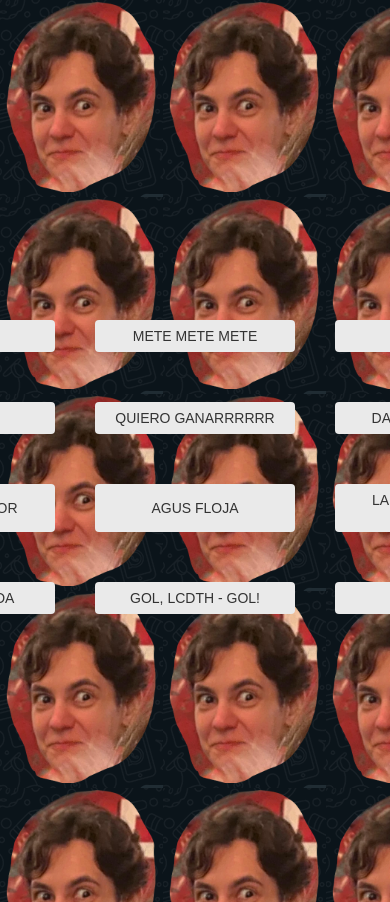
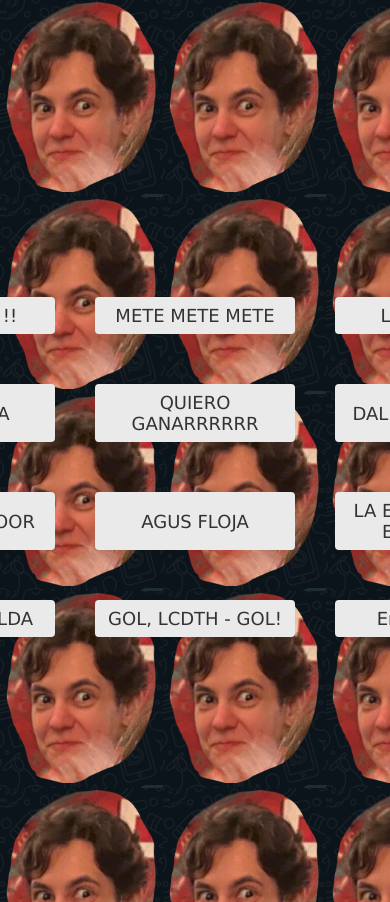
Before and after one commit to elstr/botonera, a plain HTML site: page index.html in a window 390 px wide. Shown: the top 902 px of the page. Drawn offline with Linux system fonts and the light colour scheme.

Commit message:
fix: bigger size fonts

```diff
--- a/styles.css
+++ b/styles.css
@@ -23,16 +23,18 @@ body {
   border-radius: 4px;
   color: #333;
   cursor: pointer;
-  font-size: 16px;
+  font-size: 18px;
   padding: 50px 50px;
   transition: background-color 0.3s ease;
   margin: 20px;
   width: 200px;
+
 }
 
 @media (max-width: 768px) {
   .keypad-button {
-    font-size: 14px;
+    font-size: 18px;
     padding: 8px 12px;
+    font-family: Verdana, Geneva, Tahoma, sans-serif;
   }
 }
```
